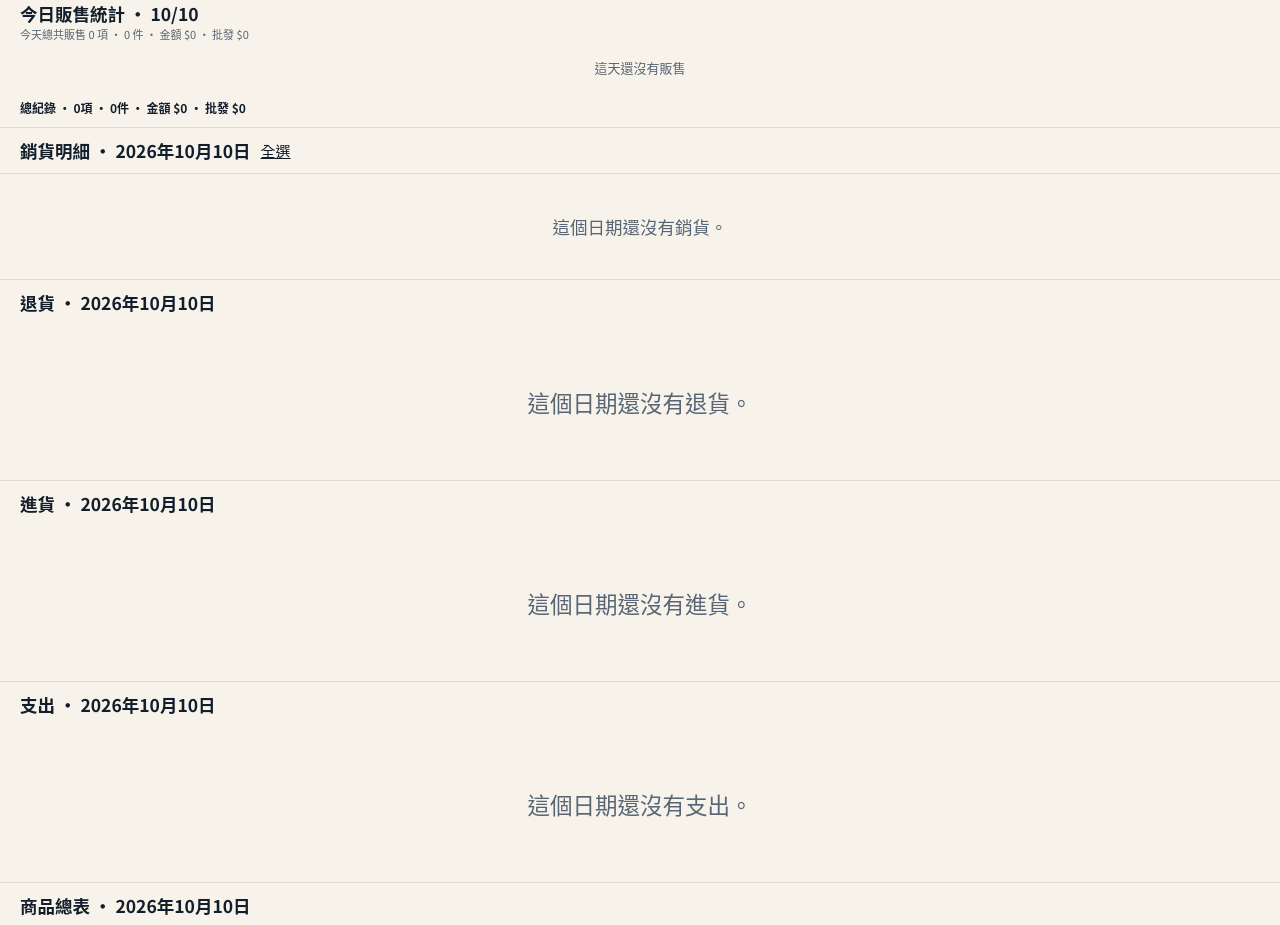
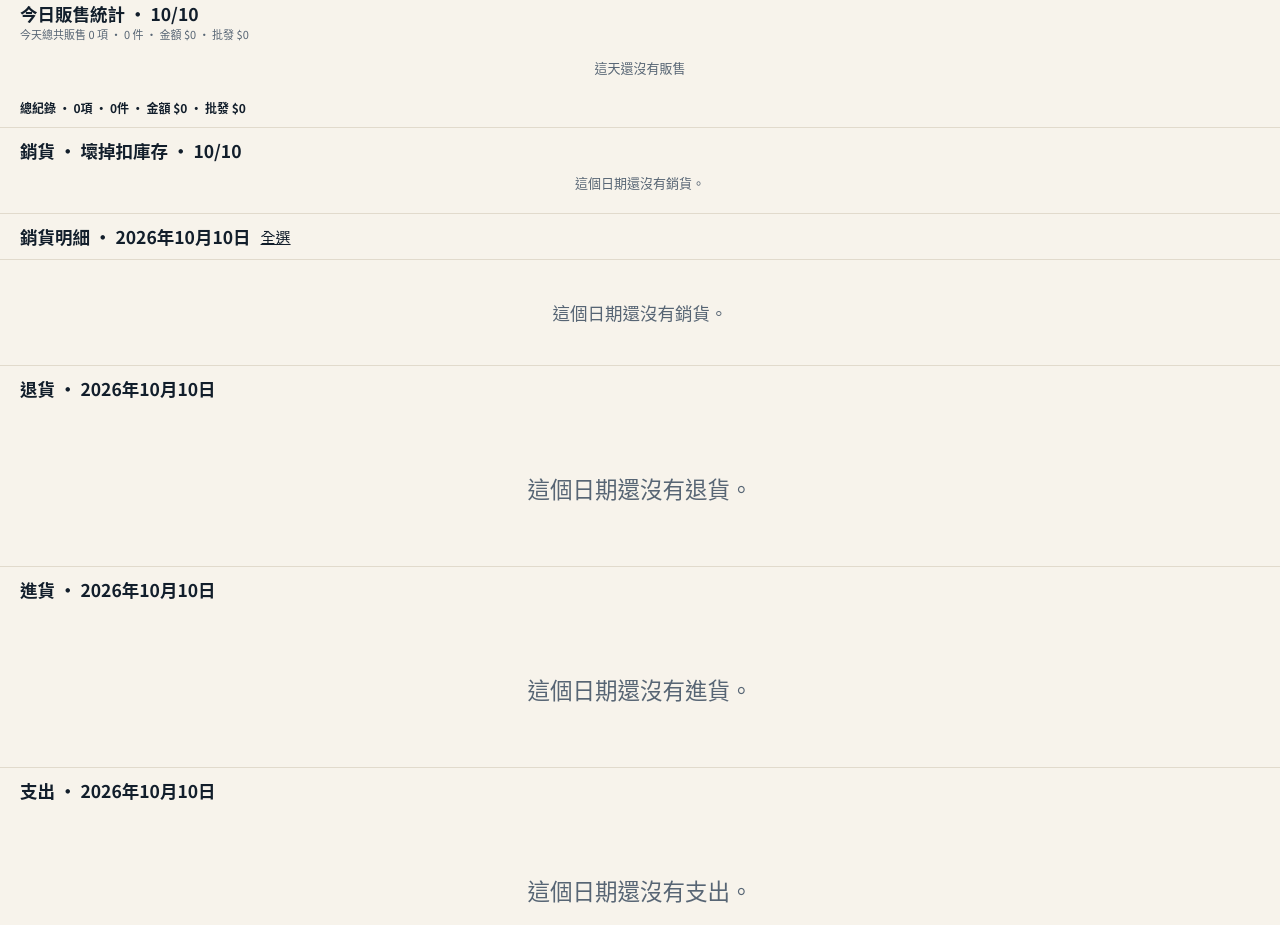
Before and after one commit to samsam60076-maker/sop, a Next.js app in the folder men-shi-pos/: page /report in a window 1280 px wide. Shown: the part 2060-2985 px from the top of the page. Built offline with nearby package versions, Linux system fonts and the light colour scheme.

Commit message:
總表列印獨立顯示銷貨商品與原因，不再混進當天販售。

```diff
--- a/men-shi-pos/app/globals.css
+++ b/men-shi-pos/app/globals.css
@@ -158,6 +158,9 @@
   html[data-print-preview] .report-print-day-cash .rp-stock,
   html[data-print-preview] .report-print-day-cash .rp-month-daily,
   html[data-print-preview] .report-print-day-cash .rp-sale-tickets,
+  html[data-print-preview] .report-print-purchases .rp-writeoffs,
+  html[data-print-preview] .report-print-month-daily .rp-writeoffs,
+  html[data-print-preview] .report-print-all .rp-writeoffs,
   html[data-print-preview] .report-print-purchases .rp-day-sold,
   html[data-print-preview] .report-print-month-daily .rp-day-sold,
   html[data-print-preview] .report-print-all .rp-day-sold,
@@ -206,6 +209,9 @@
     .report-print-day-cash .rp-stock,
     .report-print-day-cash .rp-month-daily,
     .report-print-day-cash .rp-sale-tickets,
+    .report-print-purchases .rp-writeoffs,
+    .report-print-month-daily .rp-writeoffs,
+    .report-print-all .rp-writeoffs,
     .report-print-purchases .rp-day-sold,
     .report-print-month-daily .rp-day-sold,
     .report-print-all .rp-day-sold,
--- a/men-shi-pos/components/sales-view.tsx
+++ b/men-shi-pos/components/sales-view.tsx
@@ -136,6 +136,7 @@ export function SalesView() {
       received: draftTotal,
       note: reason,
       createdAt: inputDateToIso(saleDate),
+      origin: "writeoff",
     });
     if (!result.ok) {
       toast.error(result.error);
--- a/men-shi-pos/components/stock-report-view.tsx
+++ b/men-shi-pos/components/stock-report-view.tsx
@@ -34,6 +34,8 @@ import {
   stockChangeNote,
   buildMonthDailyCash,
   monthDailyCashTotals,
+  checkoutSaleLines,
+  writeoffSaleLines,
   type ReportPeriod,
   type SaleDetailLine,
 } from "@/lib/report";
@@ -114,7 +116,11 @@ export function StockReportView() {
     [state, period, day],
   );
   const daySales = useMemo(
-    () => buildSaleDetails(state, "day", day),
+    () => checkoutSaleLines(buildSaleDetails(state, "day", day)),
+    [state, day],
+  );
+  const dayWriteoffs = useMemo(
+    () => writeoffSaleLines(buildSaleDetails(state, "day", day)),
     [state, day],
   );
   const dayReturns = useMemo(
@@ -122,7 +128,7 @@ export function StockReportView() {
     [state, day],
   );
   const monthSales = useMemo(
-    () => buildSaleDetails(state, "month", day),
+    () => checkoutSaleLines(buildSaleDetails(state, "month", day)),
     [state, day],
   );
   const monthReturns = useMemo(
@@ -189,6 +195,7 @@ export function StockReportView() {
   const spendTotal = expenseTotals(expenseLines);
   const refundTotal = returnDetailTotals(returnLines);
   const daySaleTotals = saleDetailTotals(daySales);
+  const dayWriteoffTotals = saleDetailTotals(dayWriteoffs);
   const soldRows = useMemo(() => summarizeSoldProducts(daySales), [daySales]);
   const soldCols = useMemo(() => chunkSoldProducts(soldRows, 3), [soldRows]);
   const dayRefund = returnDetailTotals(dayReturns).amount;
@@ -213,7 +220,9 @@ export function StockReportView() {
   const hqRows = useMemo(
     () =>
       allStores.map((store) => {
-        const sales = saleDetailTotals(buildSaleDetails(store.state, "month", day));
+        const sales = saleDetailTotals(
+          checkoutSaleLines(buildSaleDetails(store.state, "month", day)),
+        );
         const refunds = returnDetailTotals(
           buildReturnDetails(store.state, "month", day),
         );
@@ -506,6 +515,9 @@ export function StockReportView() {
                     今天總共販售 {soldRows.length} 項 · {daySaleTotals.qty} 件 · 金額{" "}
                     {twd(daySaleTotals.amount)} · 批發 {twd(daySaleTotals.costAmount)}
                     {dayRefund ? ` · 退款 ${twd(dayRefund)}` : ""}
+                    {dayWriteoffs.length
+                      ? ` · 銷貨 ${dayWriteoffs.length}項 ${dayWriteoffTotals.qty}件`
+                      : ""}
                   </p>
                 </>
               ) : printJob === "purchases" ? (
@@ -875,6 +887,56 @@ export function StockReportView() {
           {twd(daySaleTotals.amount)} · 批發 {twd(daySaleTotals.costAmount)}
           {dayRefund ? ` · 退款 ${twd(dayRefund)}` : ""}
         </p>
+      </section>
+      ) : null}
+
+      {period === "day" || printJob === "dayCash" ? (
+      <section className="rp-writeoffs border-b px-3 py-2 md:px-4 print:px-0 print:py-1">
+        <h2 className="text-sm font-semibold print:text-[12px]">
+          銷貨 · 壞掉扣庫存 · {month}/{date}
+        </h2>
+        {dayWriteoffs.length === 0 ? (
+          <p className="py-2 text-center text-[13px] text-muted-foreground print:py-1 print:text-[11px]">
+            這個日期還沒有銷貨。
+          </p>
+        ) : (
+          <table className="mt-1 w-full text-[11px] print:text-[10px]">
+            <thead>
+              <tr className="border-b">
+                <th className="py-0.5 text-left font-semibold">品項</th>
+                <th className="num py-0.5 text-right font-semibold">數量</th>
+                <th className="py-0.5 pl-2 text-left font-semibold">原因</th>
+                <th className="num py-0.5 text-right font-semibold">批發</th>
+              </tr>
+            </thead>
+            <tbody>
+              {dayWriteoffs.map((line, index) => (
+                <tr key={`${line.saleId}-${line.productId}-${index}`} className="border-b border-dashed">
+                  <td className="py-px pr-1">{line.name}</td>
+                  <td className="num py-px tabular-nums">{line.qty}</td>
+                  <td className="py-px pl-2">
+                    {line.saleNote.trim() || line.note.trim() || "—"}
+                  </td>
+                  <td className="num py-px tabular-nums">
+                    {Math.round(line.costAmount)}
+                  </td>
+                </tr>
+              ))}
+            </tbody>
+            <tfoot>
+              <tr>
+                <td className="py-0.5 font-semibold">合計</td>
+                <td className="num py-0.5 font-semibold tabular-nums">
+                  {dayWriteoffTotals.qty}
+                </td>
+                <td />
+                <td className="num py-0.5 font-semibold tabular-nums">
+                  {Math.round(dayWriteoffTotals.costAmount)}
+                </td>
+              </tr>
+            </tfoot>
+          </table>
+        )}
       </section>
       ) : null}
 
--- a/men-shi-pos/lib/engine.ts
+++ b/men-shi-pos/lib/engine.ts
@@ -833,6 +833,7 @@ export function applySale(
     received: number;
     note: string;
     createdAt?: string;
+    origin?: Sale["origin"];
   },
 ): EngineResult<Sale> {
   if (input.items.length === 0) return { ok: false, error: "購物車是空的" };
@@ -965,6 +966,7 @@ export function applySale(
     total,
     note: input.note.trim(),
     status: "completed",
+    origin: input.origin === "writeoff" ? "writeoff" : "checkout",
   };
 
   const products = state.products.map((product) => {
--- a/men-shi-pos/lib/report.ts
+++ b/men-shi-pos/lib/report.ts
@@ -1,5 +1,5 @@
 import { lineAmount } from "@/lib/pricing";
-import type { AppState, Product } from "@/lib/types";
+import type { AppState, Product, Sale, SaleOrigin } from "@/lib/types";
 
 export type ReportPeriod = "day" | "month" | "all";
 
@@ -24,6 +24,7 @@ export type SaleDetailLine = {
   createdAt: string;
   note: string;
   saleNote: string;
+  origin: SaleOrigin;
   productId: string;
   name: string;
   qty: number;
@@ -88,6 +89,32 @@ function inPeriod(iso: string, from: Date | null, to: Date | null) {
   if (from && time < from) return false;
   if (to && time >= to) return false;
   return true;
+}
+
+const CHECKOUT_NOTE =
+  /員工價|團媽價|特價|瑕疵|臉書訂購|現場加買|正常販售/;
+const WRITEOFF_NOTE = /損壞|報廢|壞掉|過期|試吃|調帳|耗損|丟掉|破損|不能賣/;
+
+export function saleOriginOf(
+  sale: Pick<Sale, "note" | "origin" | "items">,
+): SaleOrigin {
+  if (sale.origin === "writeoff" || sale.origin === "checkout") return sale.origin;
+  const note = sale.note.trim();
+  if (!note || note === "正常販售") return "checkout";
+  if (WRITEOFF_NOTE.test(note)) return "writeoff";
+  if (CHECKOUT_NOTE.test(note)) return "checkout";
+  const lineNotes = sale.items
+    .map((item) => item.note?.trim() ?? "")
+    .filter(Boolean);
+  return lineNotes.length === 0 && note ? "writeoff" : "checkout";
+}
+
+export function checkoutSaleLines(lines: SaleDetailLine[]) {
+  return lines.filter((line) => line.origin !== "writeoff");
+}
+
+export function writeoffSaleLines(lines: SaleDetailLine[]) {
+  return lines.filter((line) => line.origin === "writeoff");
 }
 
 export function stockChangeNote(row: StockReportRow) {
@@ -251,6 +278,7 @@ export function buildSaleDetails(
         createdAt: sale.createdAt,
         note: item.note != null ? item.note : sale.note,
         saleNote: sale.note,
+        origin: saleOriginOf(sale),
         productId: item.productId,
         name: item.name,
         qty: item.qty,
@@ -544,7 +572,7 @@ export function buildMonthDailyCash(
   const rows: MonthDayCashRow[] = [];
   for (let date = 1; date <= lastDay; date += 1) {
     const key = `${year}-${monthPadded}-${String(date).padStart(2, "0")}`;
-    const sales = buildSaleDetails(state, "day", key);
+    const sales = checkoutSaleLines(buildSaleDetails(state, "day", key));
     const refunds = buildReturnDetails(state, "day", key);
     const expenses = buildExpenseDetails(state, "day", key);
     const saleTotals = saleDetailTotals(sales);
--- a/men-shi-pos/lib/types.ts
+++ b/men-shi-pos/lib/types.ts
@@ -116,6 +116,8 @@ export type SaleItem = {
   note?: string;
 };
 
+export type SaleOrigin = "checkout" | "writeoff";
+
 export type Sale = {
   id: string;
   number: string;
@@ -127,6 +129,7 @@ export type Sale = {
   total: number;
   note: string;
   status: "completed" | "voided";
+  origin?: SaleOrigin;
 };
 
 export type MovementType = "in" | "out" | "adjust";
--- a/men-shi-pos/render.yaml
+++ b/men-shi-pos/render.yaml
@@ -13,4 +13,4 @@ services:
       - key: NODE_ENV
         value: production
       - key: DEPLOY_MARK
-        value: "2026-10-10-refund-form-compact"
+        value: "2026-10-10-print-writeoff-sales"
```
